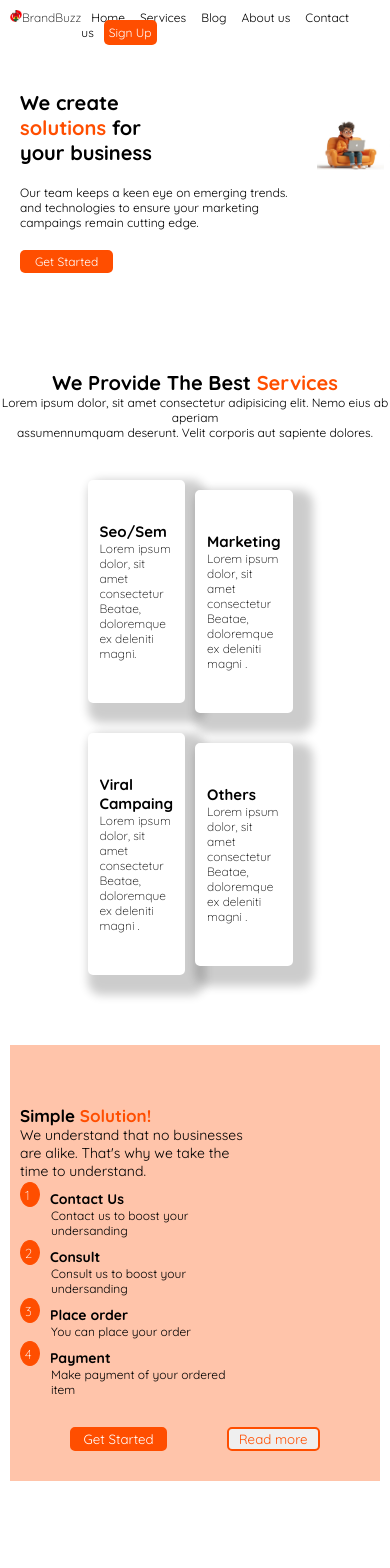
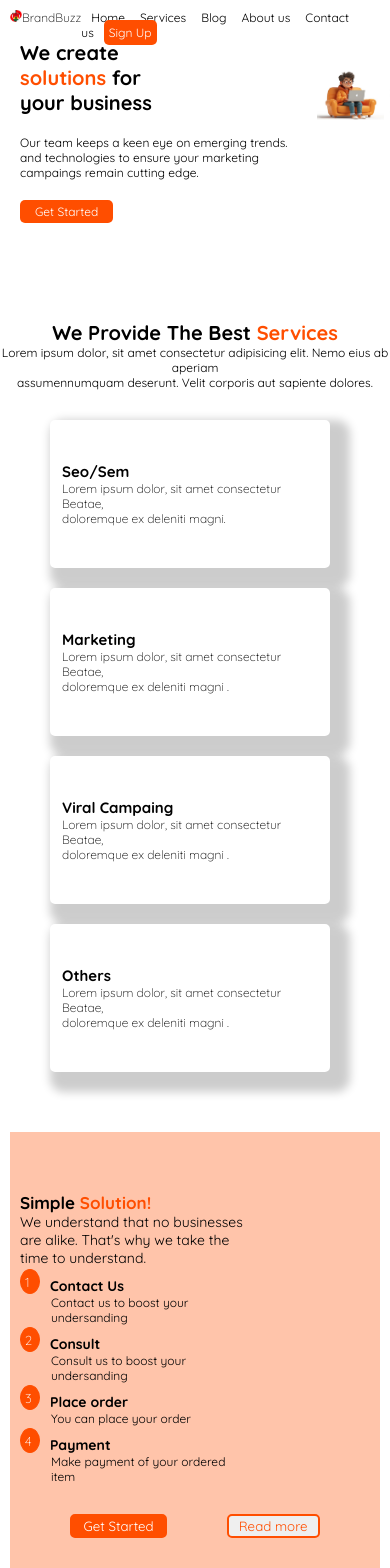
Before and after one commit to Rozay2002/BrandBuzz, a JavaScript app: page / in a window 390 px wide. Shown: the top 1568 px of the page. Built offline with nearby package versions, Linux system fonts and the light colour scheme; the HTML template or start-up script is replaced by a standard one.

Commit message:
your messagefixed

```diff
--- a/src/index.css
+++ b/src/index.css
@@ -12,9 +12,19 @@
     font-family: "Quicksand";
     color: #000000;
 }
+body{
+    font-family: "Quicksand";
+    margin: 0;
+    padding: 0;
+    overflow-x: hidden;
+
+}
 
 /*navbar*/
 .navbar{
+    position: fixed;
+    right: 0;
+    left: 0;
     padding: 20px 130px;
     display: flex;
     margin: 0 auto;
@@ -32,6 +42,7 @@
 
 .navbar .links{
     margin-left: auto;
+
 }
 .navbar a{
     padding: 7px;
@@ -451,33 +462,19 @@
         font-size: 12px;
     }
     .card{
-        display: grid;
-        grid-column: repeat(4, 1fr);
+        display: flex;
+       flex-direction: column;
         width: auto;
-        padding-top: 30px;
+        padding: 30px 50px;
         justify-content: center;
         align-items: center;
 
     }
-    .card .c1{
-        grid-column: 1;
-
-    }
-    .card .c2{
-        margin-top: 20px;
-        grid-column: 2;
-    }
-    .card .c3{
-        margin-top: 20px;
-        grid-column: 1;
-    }
-    .card .c4{
-        margin-top: 20px;
-        grid-column: 2;
-    }
-    .card h3{
-        font-size: 15px;
-    }
+
+
+
+
+
     .card p{
         font-size: 12px;
     }
@@ -1542,8 +1539,8 @@
 }
 .card2{
     padding: 40px 130px;
-    display: grid;
-    grid-template-columns: repeat(3,1fr);
+    display: flex;
+    flex-direction: column;
     scroll-behavior: smooth;
     justify-content: space-between;
 }
@@ -1568,7 +1565,7 @@
     flex-direction: column;
     align-items: center;
     grid-column: 1;
-    padding: 10px;
+    padding: 10px ;
     border-radius: 5px;
     border: 2px solid #ffff;
    background-color: white;
@@ -2026,6 +2023,7 @@
         scroll-behavior: smooth;
         justify-content: space-between;
         position: relative;
+
     }
 
     .imgs  img{
@@ -2107,9 +2105,10 @@
         position: relative;
         top: 337%;
         left: 0;
-        z-index: 1;
+        z-index: -1;
         border: 2px;
         border-radius: 5px;
+
     }
     .topContact h2{
         display: flex;
```
